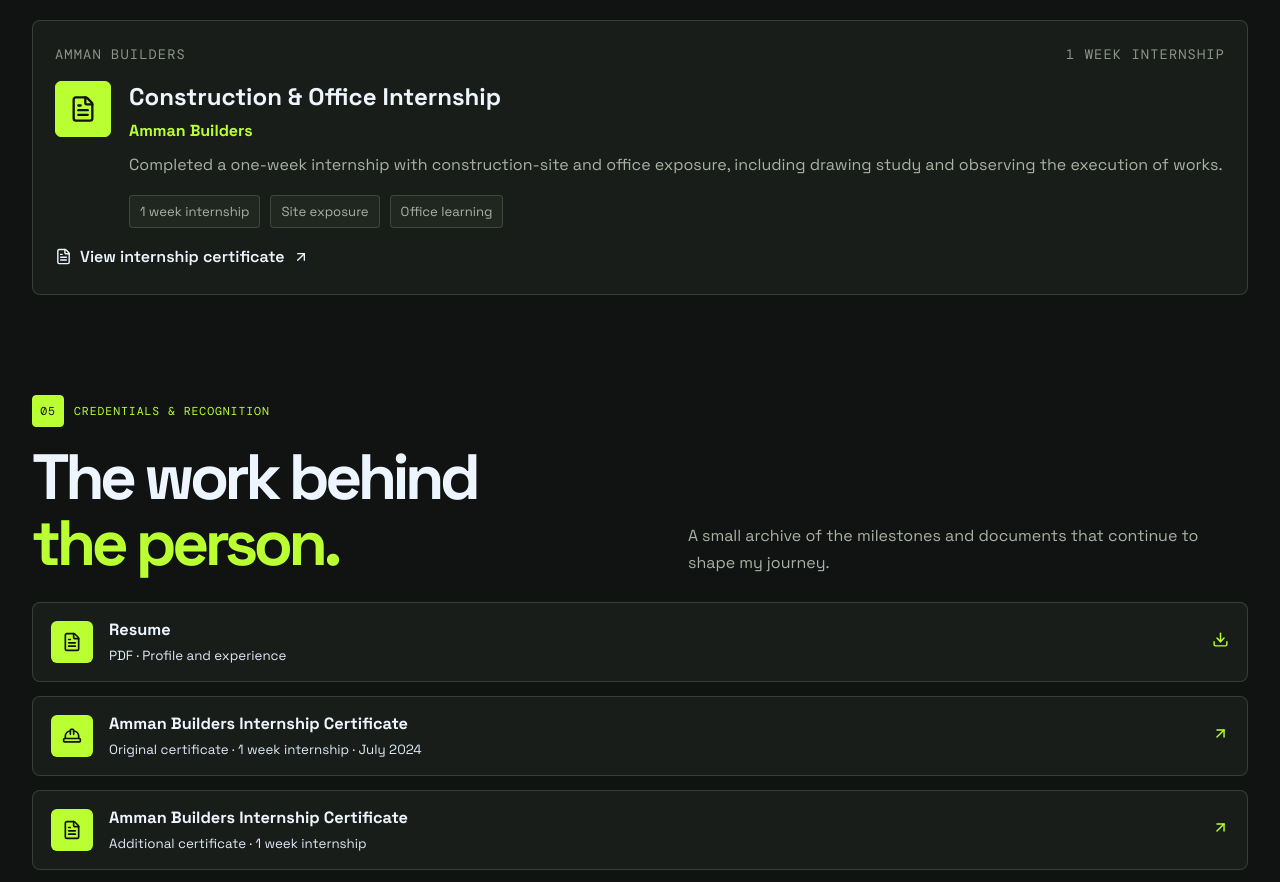
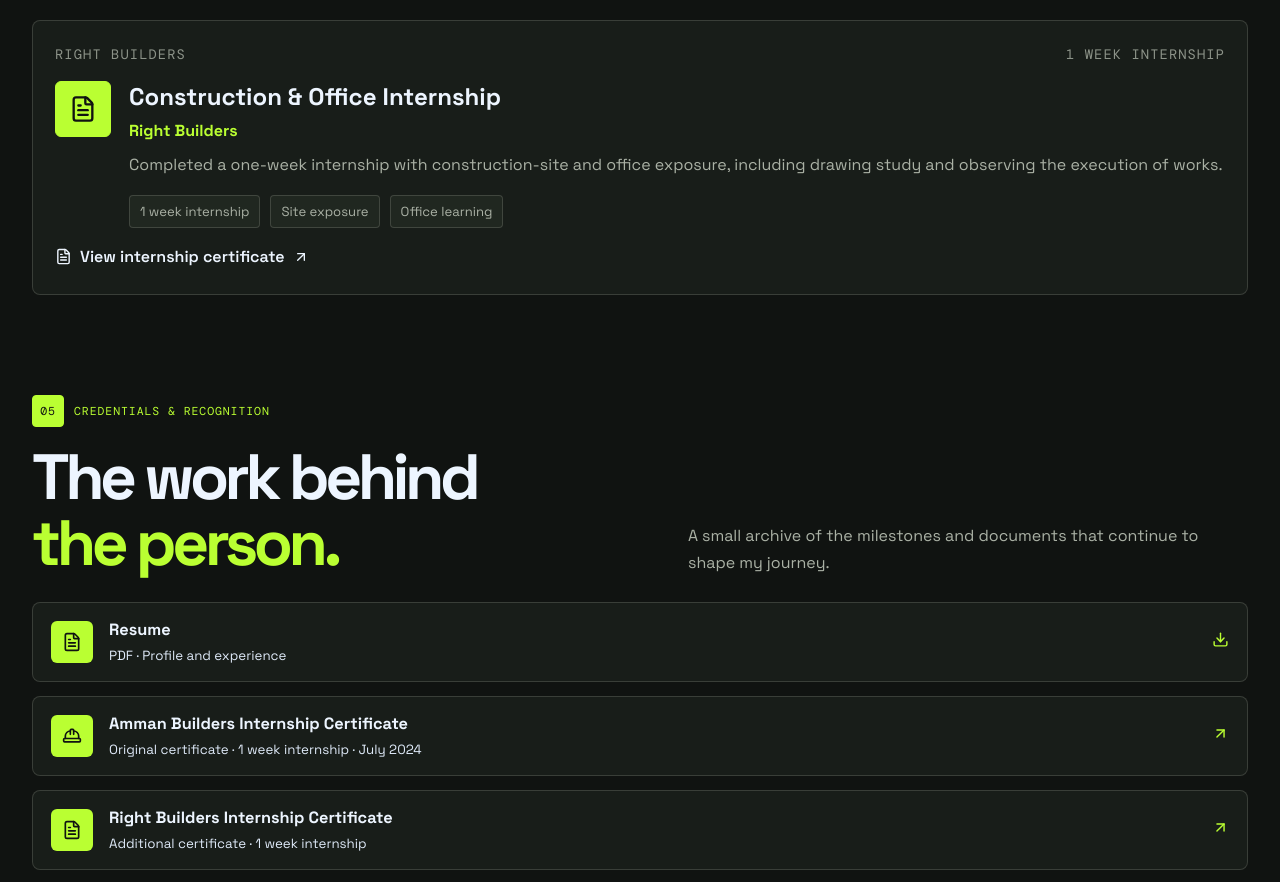
Before and after one commit to Navanee-doe/naveneee, a React (Vite) app: page / in a window 1280 px wide. Shown: the part 3513-4395 px from the top of the page. Built offline with nearby package versions, Linux system fonts and the light colour scheme.

Commit message:
Update builder name and remove NCC document

```diff
--- a/src/App.jsx
+++ b/src/App.jsx
@@ -203,12 +203,12 @@
           </div>
 
           <div className="experience-card experience-card-secondary">
-            <div className="experience-meta"><span>Amman Builders</span><span>1 week internship</span></div>
+            <div className="experience-meta"><span>Right Builders</span><span>1 week internship</span></div>
             <div className="experience-main">
               <div className="experience-icon"><FileText size={28} /></div>
               <div>
                 <h3>Construction &amp; Office Internship</h3>
-                <p className="experience-company">Amman Builders</p>
+                <p className="experience-company">Right Builders</p>
                 <p>Completed a one-week internship with construction-site and office exposure, including drawing study and observing the execution of works.</p>
                 <div className="experience-tags">
                   <span>1 week internship</span>
@@ -242,12 +242,7 @@
             </a>
             <a className="document-row" href="/assets/scanned-certificate.pdf" target="_blank" rel="noreferrer">
               <span className="document-icon"><FileText size={20} /></span>
-              <span><strong>Amman Builders Internship Certificate</strong><small>Additional certificate · 1 week internship</small></span>
-              <span className="document-action"><ArrowUpRight size={17} /></span>
-            </a>
-            <a className="document-row" href="/assets/navaneethan-certificate.pdf" target="_blank" rel="noreferrer">
-              <span className="document-icon"><ShieldCheck size={20} /></span>
-              <span><strong>NCC Certificate B</strong><small>Certificate · National Cadet Corps</small></span>
+              <span><strong>Right Builders Internship Certificate</strong><small>Additional certificate · 1 week internship</small></span>
               <span className="document-action"><ArrowUpRight size={17} /></span>
             </a>
             <a className="document-row" href="/assets/course-certificate.pdf" target="_blank" rel="noreferrer">
```
